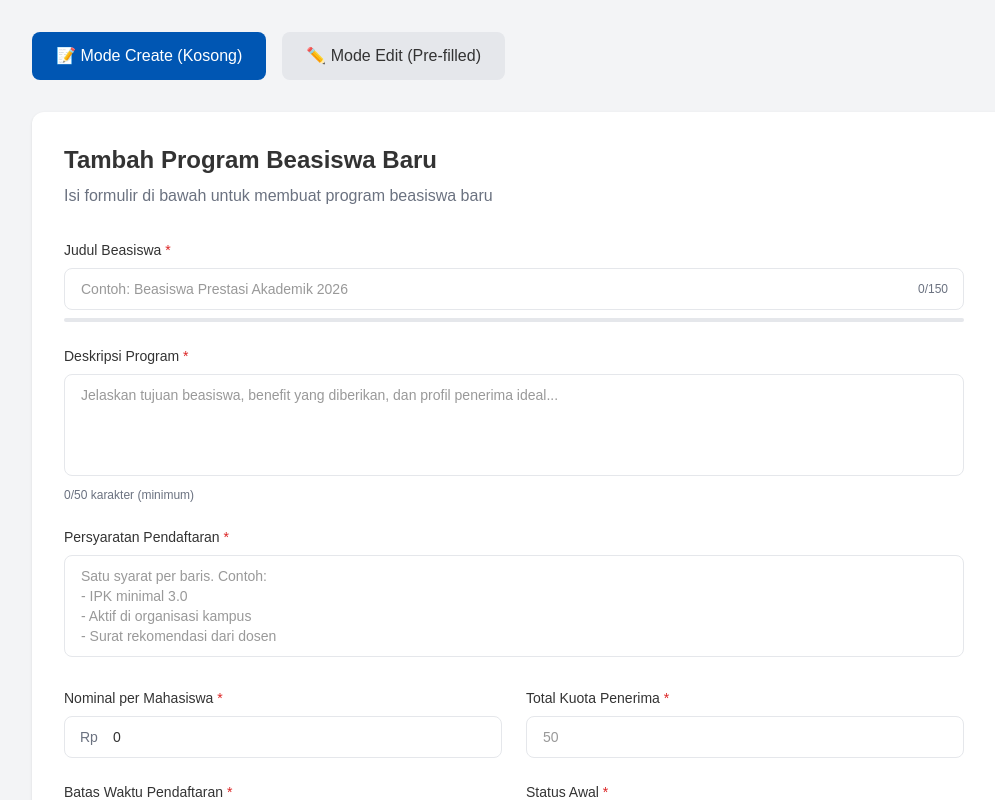
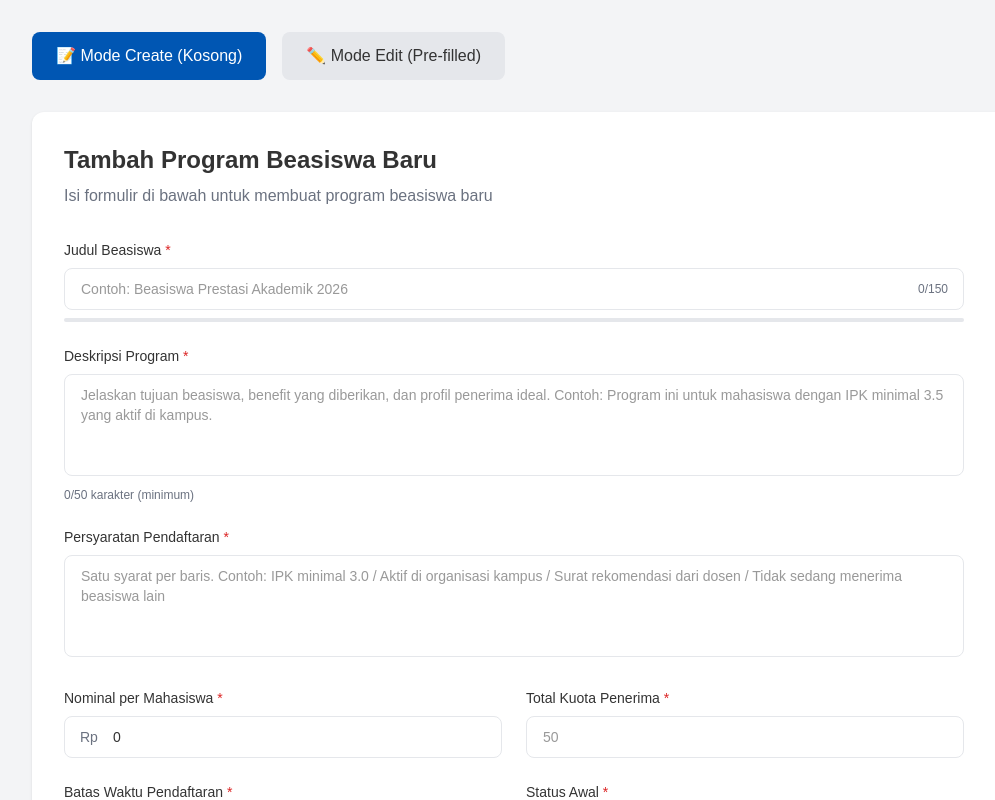
Before and after one commit to BantuBeasiswa-PPL/Bantubeasiswa-scrum, a Next.js app in the folder BantuBeasiswa/: page /pendonor/form-demo in a window 1280 px wide. Shown: the top 800 px of the page, without its empty margins (108-1103 px from the left). Built offline with nearby package versions, Linux system fonts and the light colour scheme.

Commit message:
SC-93 PBI-36: Pembuatan UI Form Tambah & Edit Program Beasiswa (Color Fixed)

```diff
--- a/BantuBeasiswa/components/BeasiswaForm.js
+++ b/BantuBeasiswa/components/BeasiswaForm.js
@@ -290,7 +290,7 @@ export default function BeasiswaForm({ initialData = null, onSubmit, onCancel })
           value={formData.deskripsi}
           onChange={(e) => handleChange('deskripsi', e.target.value)}
           onBlur={() => handleBlur('deskripsi')}
-          placeholder="Jelaskan tujuan beasiswa, benefit yang diberikan, dan profil penerima ideal..."
+          placeholder="Jelaskan tujuan beasiswa, benefit yang diberikan, dan profil penerima ideal. Contoh: Program ini untuk mahasiswa dengan IPK minimal 3.5 yang aktif di kampus."
           rows={4}
           className="w-full px-4 py-2.5 border rounded-lg text-sm focus:outline-none focus:ring-2 transition resize-none"
           style={{
@@ -325,7 +325,7 @@ export default function BeasiswaForm({ initialData = null, onSubmit, onCancel })
           value={formData.syarat}
           onChange={(e) => handleChange('syarat', e.target.value)}
           onBlur={() => handleBlur('syarat')}
-          placeholder="Satu syarat per baris. Contoh:&#10;- IPK minimal 3.0&#10;- Aktif di organisasi kampus&#10;- Surat rekomendasi dari dosen"
+          placeholder="Satu syarat per baris. Contoh: IPK minimal 3.0 / Aktif di organisasi kampus / Surat rekomendasi dari dosen / Tidak sedang menerima beasiswa lain"
           rows={4}
           className="w-full px-4 py-2.5 border rounded-lg text-sm focus:outline-none focus:ring-2 transition resize-none"
           style={{
```
